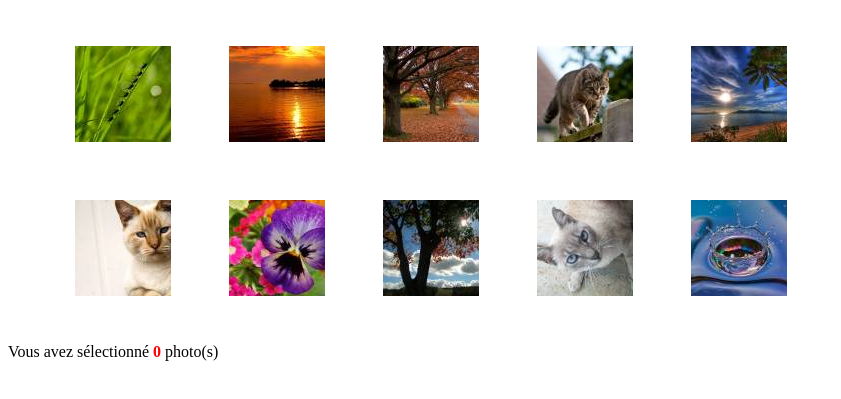
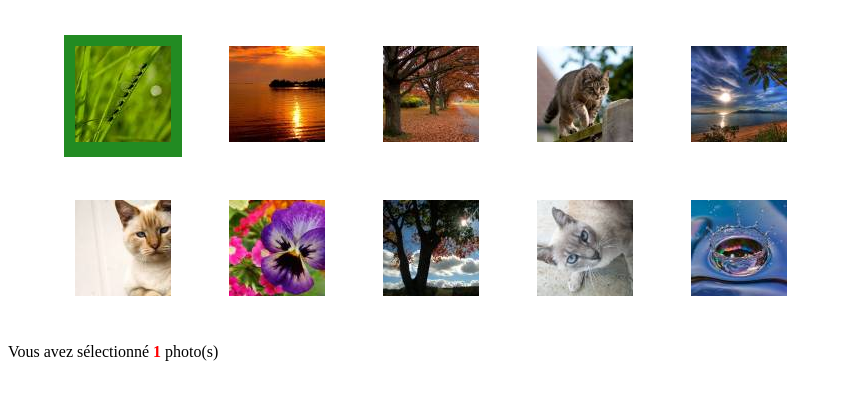
Before and after one commit to ALM1348/selecteur_photo, a plain HTML site: page index.html in a window 1280 px wide. Both pictures are taken after a click on the item 123 px from the left and 156 px from the top of the page. Shown: the part 61-460 px from the top of the page, without its empty margins (0-841 px from the left). Drawn offline with Linux system fonts and the light colour scheme.

Commit message:
mofif js ALM

```diff
--- a/css/style.css
+++ b/css/style.css
@@ -12,7 +12,7 @@ li {
     display: inline-block;
     margin: 1em;
     padding: 0.5em;
-    transition: background-color 2s;
+    transition: background-color 1s;
     cursor: pointer;
 
 
--- a/index.html
+++ b/index.html
@@ -30,6 +30,6 @@
     </div>
  <p id="total">Vous avez sélectionné <span>0</span> photo(s)</p>
     </main>
-    <script src="script.js" defer></script>
+    <script src="/js/main.js" defer></script>
 </body>
 </html>
--- a/js/main.js
+++ b/js/main.js
@@ -3,21 +3,32 @@
 /*************************************************************************************************/
 /* ****************************************** DONNEES ****************************************** */
 /*************************************************************************************************/
+const $ = (elem) => document.querySelector(elem);
+const $a = (elem) => document.querySelectorAll(elem);
+const photoList = $a("#photos-list li")
+const total= $("#total span")
 
 
+console.log(photoList)
 
 /*************************************************************************************************/
 /* ***************************************** FONCTIONS ***************************************** */
 /*************************************************************************************************/
 function ClickPhoto() {
-    this.classList.toggle('selected');
+    //this.classList.toggle('selected');
 
-    const photosSelect = document.querySelectorAll ('#photo-list li.selected');
+    const photosSelect = document.querySelectorAll ('#photos-list li.selected');
 
-    compteur.textContent = photosSelect.length;
+    total.textContent = photosSelect.length;
 }
-
 
 /*************************************************************************************************/
 /* ************************************** CODE PRINCIPAL *************************************** */
 /*************************************************************************************************/
+
+photoList.forEach(function(li) {
+    li.addEventListener("click", function() {
+  li.classList.toggle("selected");
+  ClickPhoto()
+});
+})
```
